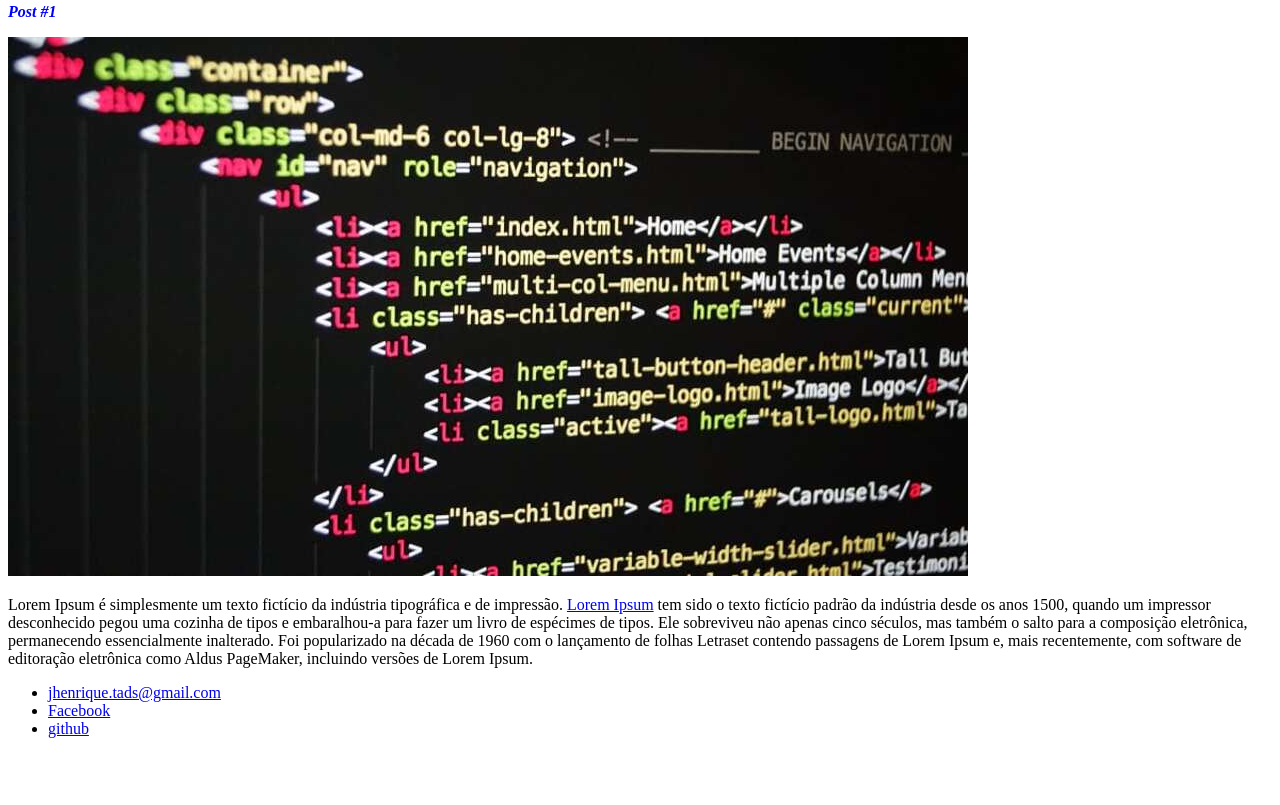
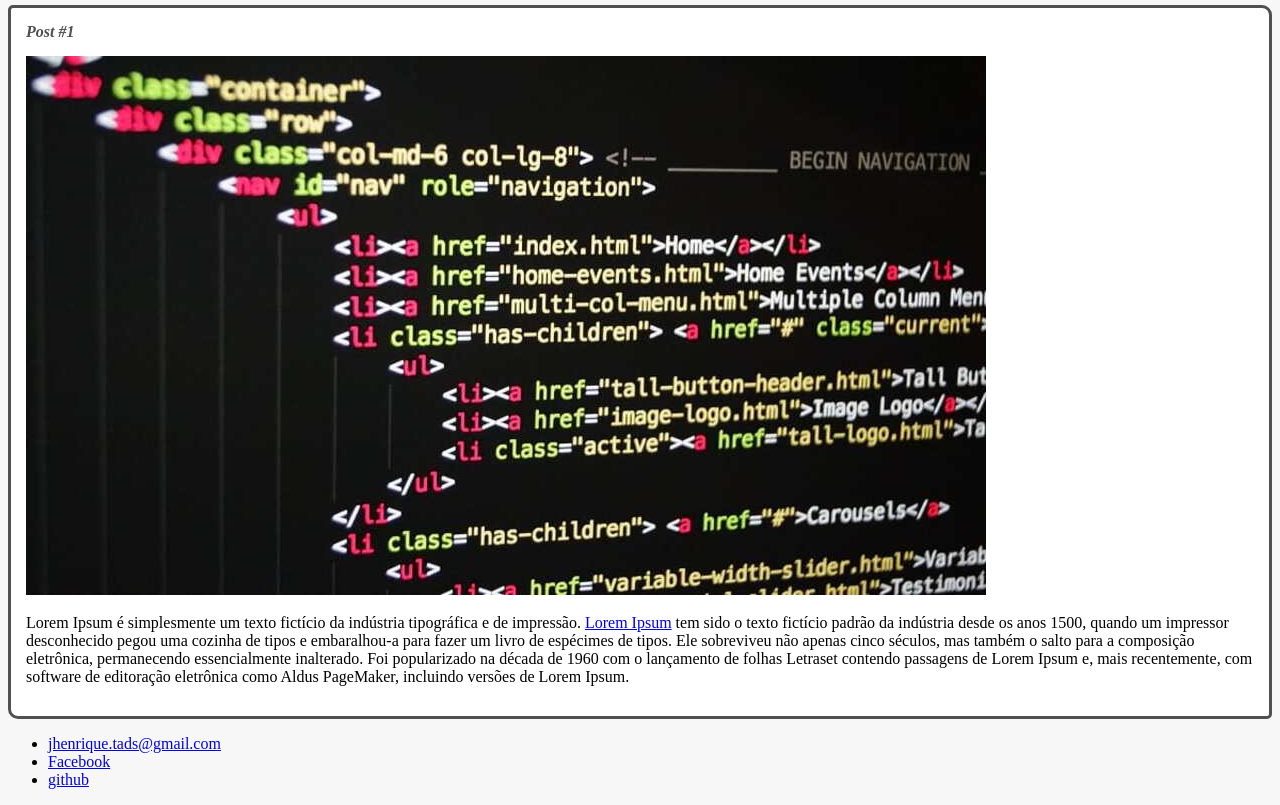
Before and after one commit to JorgeHenrie/Dio-cursos, a plain HTML site: page Cursos/2. HTML - CSS/index.html in a window 1280 px wide. Shown: the part 236-1041 px from the top of the page. Before the commit the page ends 990 px from the top, so only its background shows below. Drawn offline with Linux system fonts and the light colour scheme.

Commit message:
Curso de HTML - CSS

```diff
--- a/Cursos/2. HTML - CSS/index.html
+++ b/Cursos/2. HTML - CSS/index.html
@@ -9,19 +9,19 @@
 </head>
 <body>
     <header>
-        <img src="perfil.jpg" alt="Ilustração do rosto do usuário">
+        <img src="perfil.jpg" alt="Ilustração do rosto do usuário" class="photo">
         <h1 id="title">Jorge Henrique</h1>
     </header>
     <section>
         <header>
             <h2 class="subtitle">Posts</h2>
         </header>
-        <article>
+        <article class="post">
             <header>
                 <h3 class="post_title">Post #1</h3>
-                <img src="cod.jpg" alt="Editor de texto contendo código HTML">
+                <img src="cod.jpg" alt="Editor de texto contendo código HTML" class="post_image">
             </header>
-            <p>
+            <p class="post_content">
                 Lorem Ipsum é simplesmente um texto fictício da indústria tipográfica e de impressão. <a href="https://www.lipsum.com/" target="_blank">Lorem Ipsum</a> tem sido o texto fictício padrão da indústria desde os anos 1500, quando um
                 impressor desconhecido pegou uma cozinha de tipos e embaralhou-a para fazer um livro de espécimes de tipos. Ele sobreviveu não apenas cinco séculos, mas também o salto para
                 a composição eletrônica, permanecendo essencialmente inalterado. Foi popularizado na década de 1960 com o lançamento de folhas Letraset contendo passagens de Lorem Ipsum e,
--- a/Cursos/2. HTML - CSS/style.css
+++ b/Cursos/2. HTML - CSS/style.css
@@ -1,7 +1,34 @@
+body{
+    background: #f7f7f7;
+}
+.photo{
+    border: 1px solid #505050;
+    border-radius: 50px;
+}
+
 #title, .subtitle, .post_title{
-    color: blue;
+    color: #505050;
 }
 .post_title{
     font-size: 16px;
     font-style: italic;
+    margin: 0;
+    margin-bottom: 15px;
 }
+
+.post{
+    background: #fff;
+    padding: 15px;
+    border: 3px solid #505050;
+    margin-bottom: 15px;
+    border-radius: 5px 10px;
+}
+
+.post_content{
+    margin: 0;
+    margin-bottom: 15px;
+}
+
+.post_image{
+    margin-bottom: 15px;
+}
```
